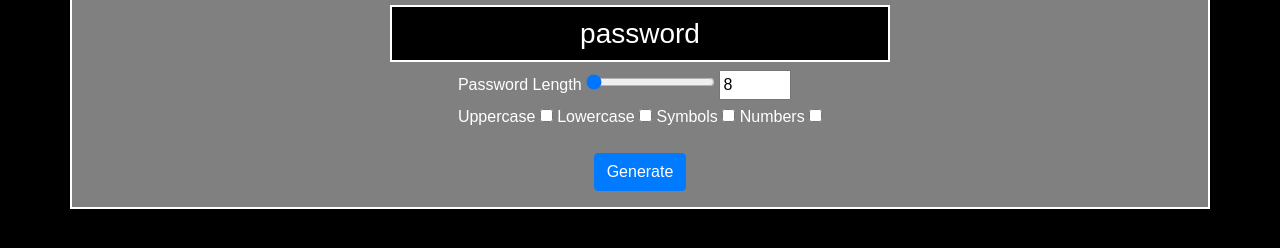
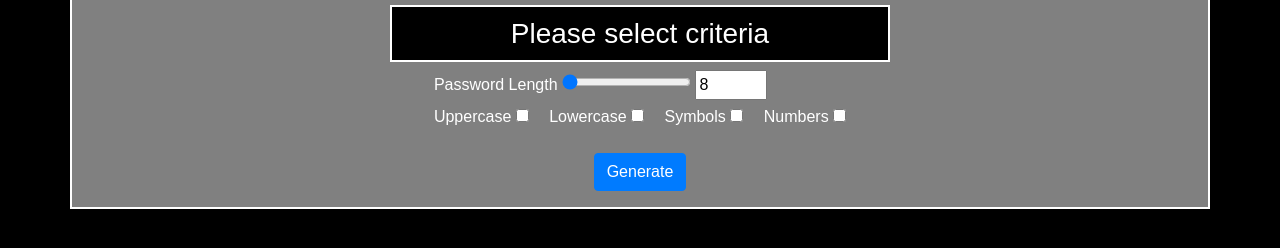
Before and after one commit to KekeliVA/Password_Generator, a plain HTML site: page passwords.html in a window 1280 px wide. Shown: the part 330-578 px from the top of the page. Drawn offline with nearby package versions, Linux system fonts and the light colour scheme.

Commit message:
added completed README, default text functionality, added screenshot of site

```diff
--- a/passwords.js
+++ b/passwords.js
@@ -111,6 +111,16 @@ function writePassword() {
 var generateButton = document.querySelector("#button");
 generateButton.addEventListener('click', writePassword);
 
+var isUpper = false;
+var isLower = false;
+var isSymbol = false;
+var alphaNum = false;
+var error = "Please select criteria";
+let resultEl = document.querySelector(".password-display");
+if ( !isUpper && !isLower && !isSymbol && !alphaNum) {
+  resultEl.innerText = error;
+}
+
 
 
 // make arrays of characters
--- a/style.css
+++ b/style.css
@@ -39,3 +39,15 @@ body {
   border: 2px solid white;
 
 }
+
+#reqUpper {
+  margin-right: 1em;
+}
+
+#reqLower {
+  margin-right: 1em;
+}
+
+#reqSymbols {
+  margin-right: 1em;
+}
```
Also changed, not shown: pass_gen.PNG (added), 1 other file.
